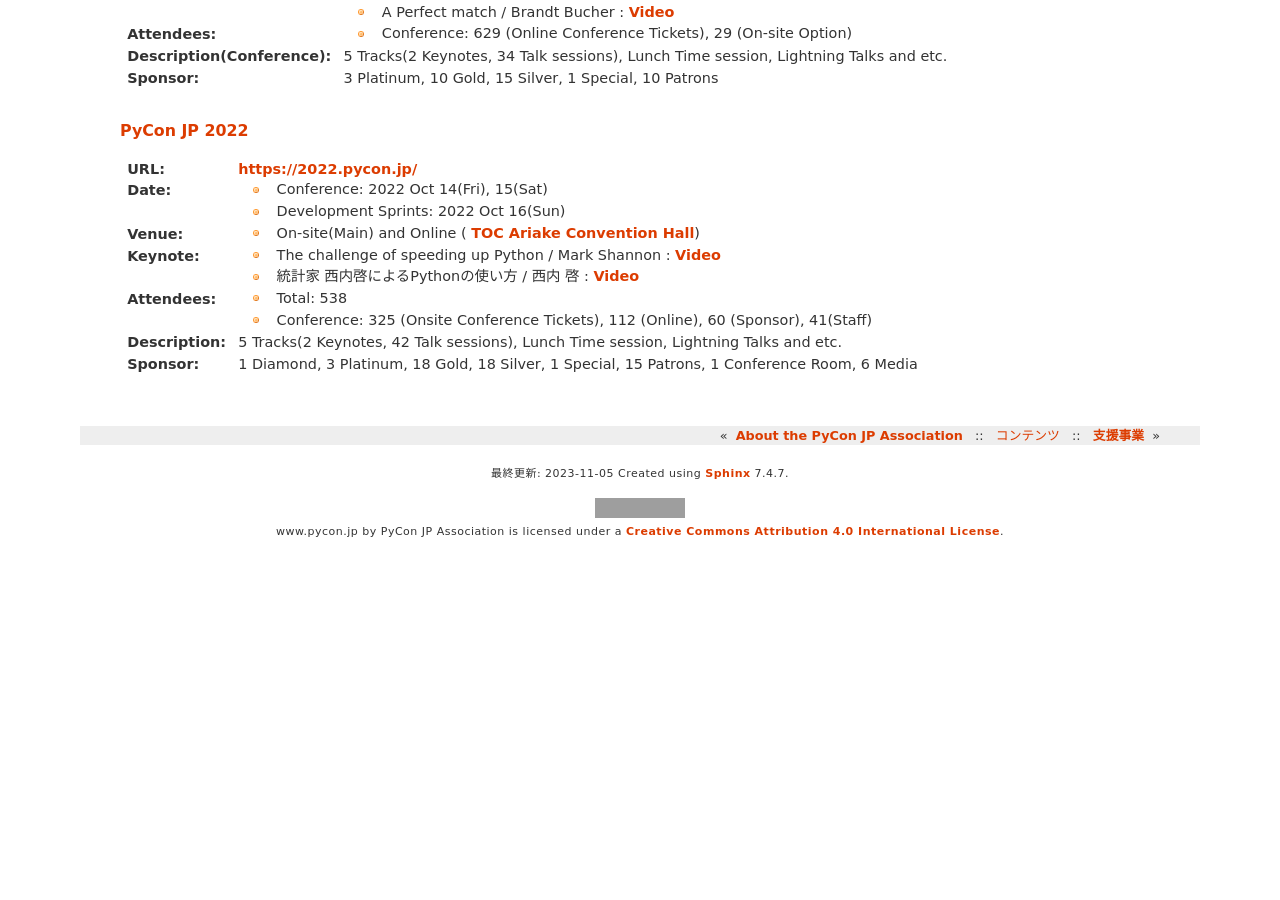
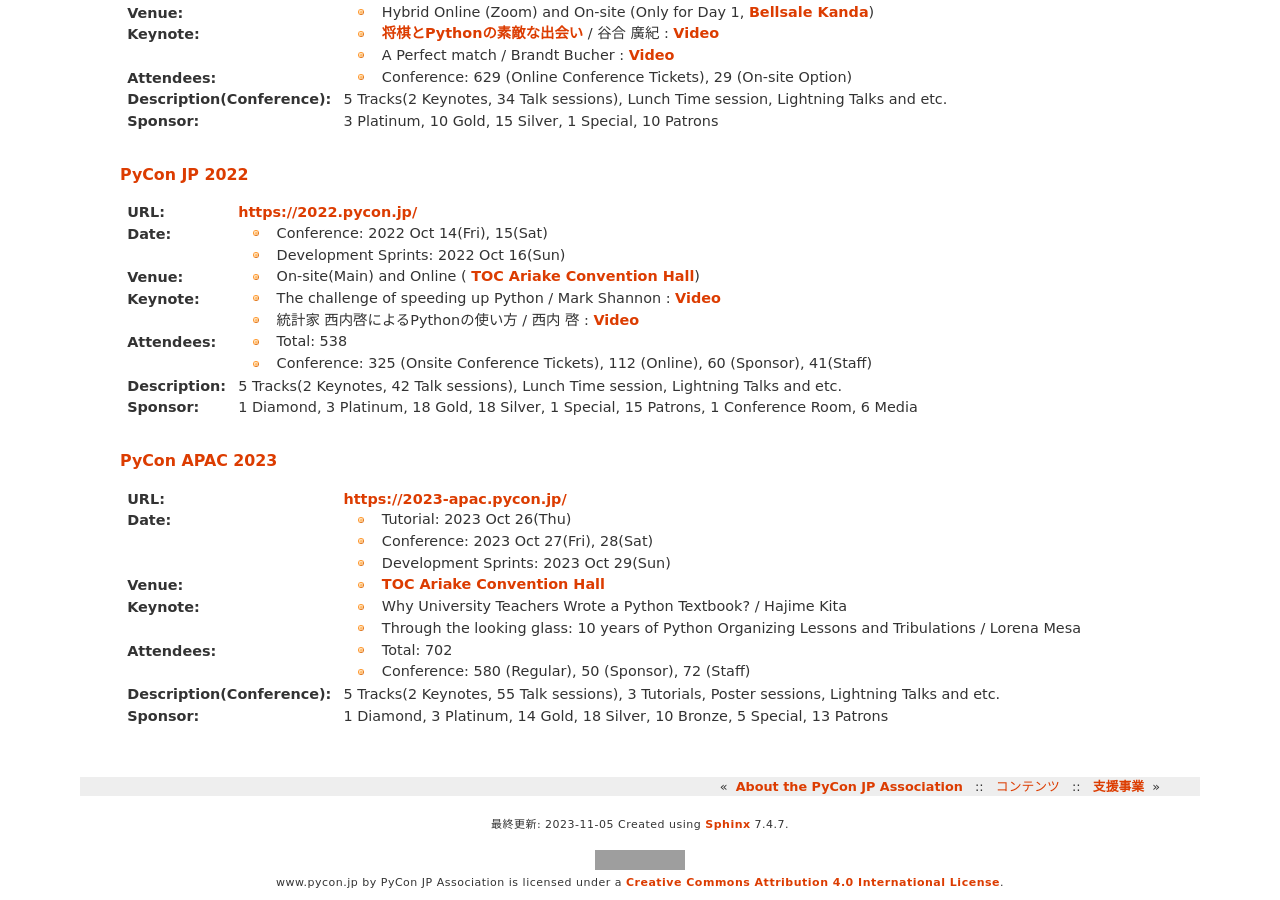
Before and after one commit to pyconjp/www.pycon.jp, a Sphinx documentation site: the page built from source/organizer/index.rst, in a window 1280 px wide and 900 px high, scrolled down 4994 px. Built offline with Sphinx 7.4.7, drawn with Linux system fonts in a browser that asks for light colours; before the commit the page ends 5542 px from its top, so only the background shows below that; some of the changed text lies outside the part shown; grey boxes are pictures that could not be loaded.

Commit message:
Add a summary report for APAC 2023

```diff
--- a/source/organizer/index.rst
+++ b/source/organizer/index.rst
@@ -46,6 +46,8 @@
   : 2021 Oct 15-16(Conference)
 - `PyCon JP 2022 <https://2022.pycon.jp/>`_
   : 2022 Oct 14-15(Conference), Oct 16(Development Sprints)
+- `PyCon APAC 2023 <https://2023-apac.pycon.jp>`_
+  : 2023 Oct 27(Tutorial), Oct 28-29(Conference), Oct 30(Development Sprints)
 
 過去の PyCon JP 詳細
 ====================
@@ -270,3 +272,22 @@
   - Conference: 325 (Onsite Conference Tickets), 112 (Online), 60 (Sponsor), 41(Staff)
 :Description: 5 Tracks(2 Keynotes, 42 Talk sessions), Lunch Time session, Lightning Talks and etc.
 :Sponsor: 1 Diamond, 3 Platinum, 18 Gold, 18 Silver, 1 Special, 15 Patrons, 1 Conference Room, 6 Media
+
+PyCon APAC 2023
+---------------
+
+:URL: https://2023-apac.pycon.jp/
+:Date:
+  - Tutorial: 2023 Oct 26(Thu)
+  - Conference: 2023 Oct 27(Fri), 28(Sat)
+  - Development Sprints: 2023 Oct 29(Sun)
+:Venue:
+  - `TOC Ariake Convention Hall <https://www.toc.co.jp/saiji/ariake/access/>`__
+:Keynote:
+  - Why University Teachers Wrote a Python Textbook? / Hajime Kita
+  - Through the looking glass: 10 years of Python Organizing Lessons and Tribulations / Lorena Mesa
+:Attendees:
+  - Total: 702
+  - Conference: 580 (Regular), 50 (Sponsor), 72 (Staff)
+:Description(Conference): 5 Tracks(2 Keynotes, 55 Talk sessions), 3 Tutorials, Poster sessions, Lightning Talks and etc.
+:Sponsor: 1 Diamond, 3 Platinum, 14 Gold, 18 Silver, 10 Bronze, 5 Special, 13 Patrons
```
